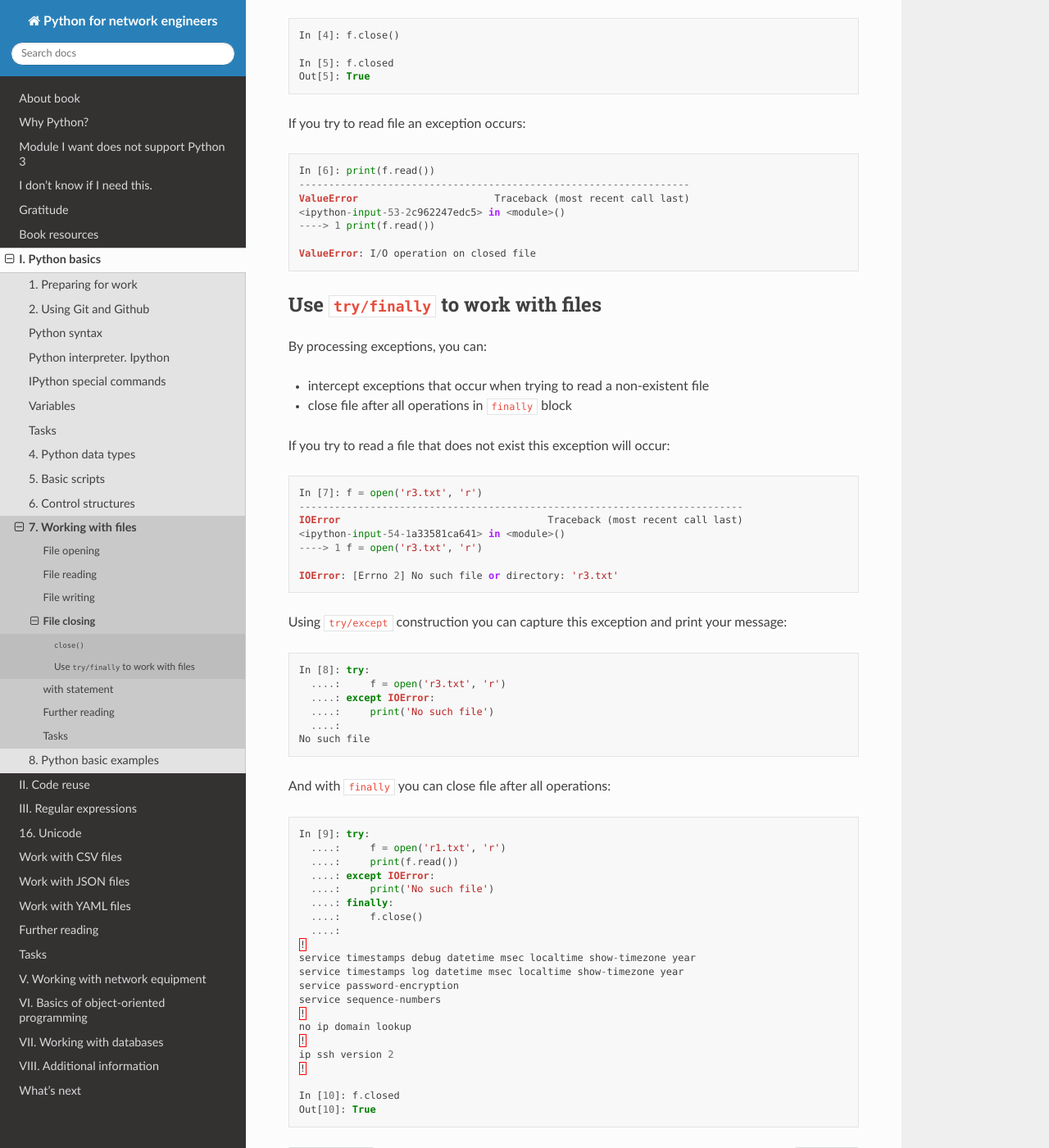
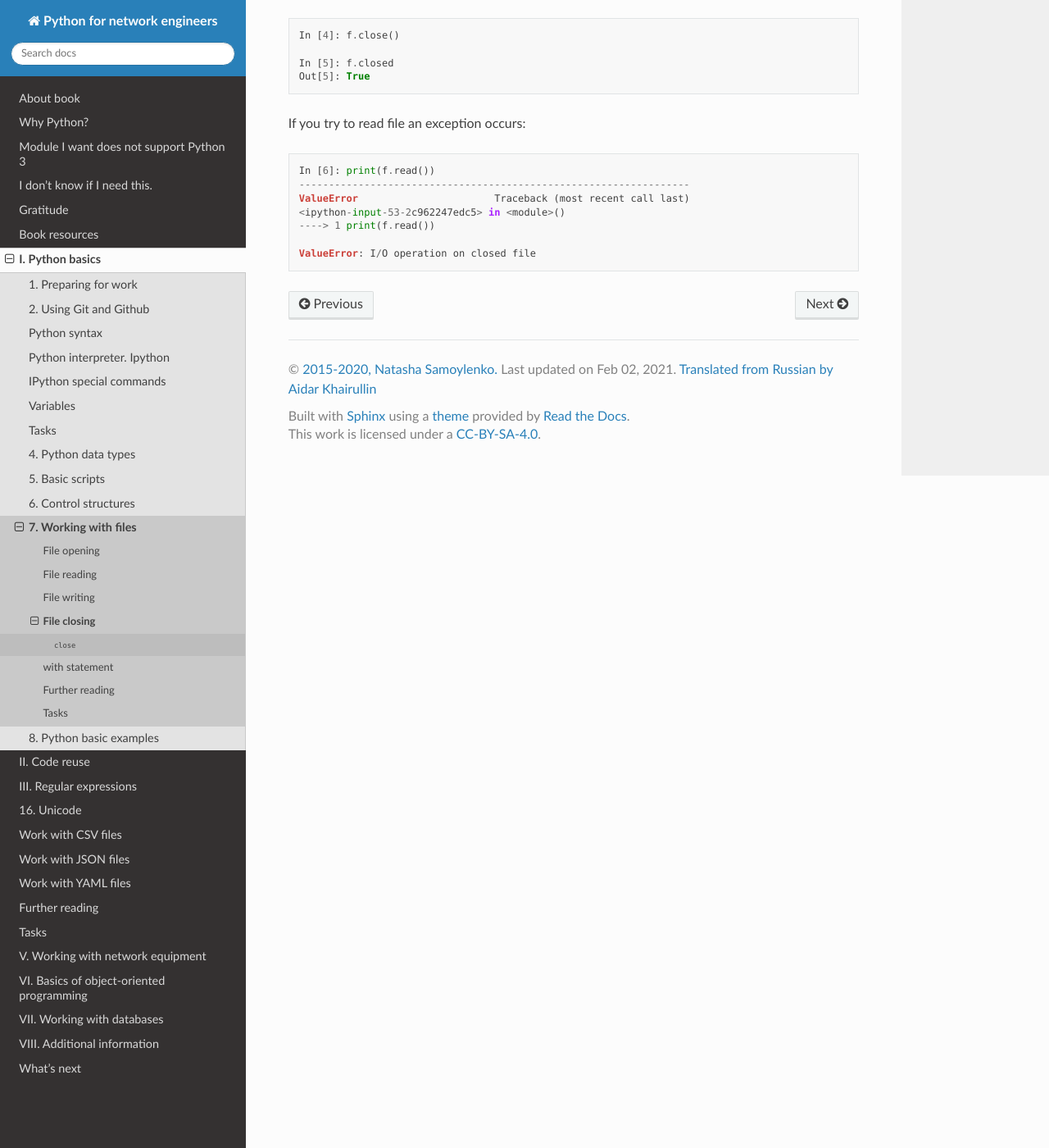
Before and after one commit to natenka/pyneng-book-en, a Sphinx documentation site: the page built from docs/source/book/07_files/close.rst, in a window 1280 px wide and 1400 px high, scrolled down 1213 px. Shown: the whole window at 82% size. Built offline with Sphinx 7.4.7 and the Read the Docs theme 2.0.0, drawn with Linux system fonts in a browser that asks for light colours; pages that are not in the unit, such as notebooks, are missing from menus; some of the changed text lies outside the part shown.

Commit message:
chapter 7 update: format unification

```diff
--- a/docs/source/book/07_files/close.rst
+++ b/docs/source/book/07_files/close.rst
@@ -2,17 +2,19 @@
 ---------------
 
 .. note::
-    In real life, the most common way to close files is use of ``with`` construction. It’s much more convenient way than to close file explicitly. But since you can also find ``close`` method in life, this section discusses how to use it.
+    In real life, the most common way to close files is use of ``with``
+    construction. It’s much more convenient way than to close file explicitly.
+    But since you can also find ``close`` method in life, this section discusses how to use it.
 
 After you finish working with file you have to close it. In some cases Python can close file itself. But it’s best not to count on it and close file explicitly.
 
-``close()``
+``close``
 ^^^^^^^^^^^
 
 Method close() met in `File writing  <https://pyneng.readthedocs.io/en/latest/book/07_files/3_write.html>`__ section.
 It was there to make sure that the content of file was written on disk.
 
-For this, Python has a separate ``flush()`` method.
+For this, Python has a separate ``flush`` method.
 But since in example with file writing there was no need to perform any more operations, file could be closed.
 
 Open the r1.txt file:
@@ -63,60 +65,3 @@
     ----> 1 print(f.read())
 
     ValueError: I/O operation on closed file
-
-Use ``try/finally`` to work with files
-^^^^^^^^^^^^^^^^^^^^^^^^^^^^^^^^^^^^^^^^^^^^^^^^^^
-
-By processing exceptions, you can:
-
--  intercept exceptions that occur when trying to read a non-existent file
--  close file after all operations in ``finally`` block
-
-If you try to read a file that does not exist this exception will occur:
-
-.. code:: python
-
-    In [7]: f = open('r3.txt', 'r')
-    ---------------------------------------------------------------------------
-    IOError                                   Traceback (most recent call last)
-    <ipython-input-54-1a33581ca641> in <module>()
-    ----> 1 f = open('r3.txt', 'r')
-
-    IOError: [Errno 2] No such file or directory: 'r3.txt'
-
-Using ``try/except`` construction you can capture this exception and print your message:
-
-.. code:: python
-
-    In [8]: try:
-      ....:     f = open('r3.txt', 'r')
-      ....: except IOError:
-      ....:     print('No such file')
-      ....:
-    No such file
-
-And with ``finally`` you can close file after all operations:
-
-.. code:: python
-
-    In [9]: try:
-      ....:     f = open('r1.txt', 'r')
-      ....:     print(f.read())
-      ....: except IOError:
-      ....:     print('No such file')
-      ....: finally:
-      ....:     f.close()
-      ....:
-    !
-    service timestamps debug datetime msec localtime show-timezone year
-    service timestamps log datetime msec localtime show-timezone year
-    service password-encryption
-    service sequence-numbers
-    !
-    no ip domain lookup
-    !
-    ip ssh version 2
-    !
-
-    In [10]: f.closed
-    Out[10]: True
--- a/docs/source/book/07_files/open.rst
+++ b/docs/source/book/07_files/open.rst
@@ -3,10 +3,10 @@
 
 To start working with a file you have to open it.
 
-``open()``
+``open``
 ^^^^^^^^^^
 
-Function ``open()`` is most often used to open files:
+Function ``open`` is most often used to open files:
 
 .. code:: python
 
@@ -18,7 +18,7 @@
 -  You can specify not only the name but also the path (absolute or relative)
 -  ``'r'`` - file opening mode
 
-Function ``open()`` creates a **file** object to which different methods can then be applied to work with it.
+Function ``open`` creates a **file** object to which different methods can then be applied to work with it.
 
 File opening modes:
 
```
Also changed, not shown: docs/source/book/07_files/read.rst (+14 -14 lines), docs/source/book/07_files/write.rst (+5 -5 lines).
